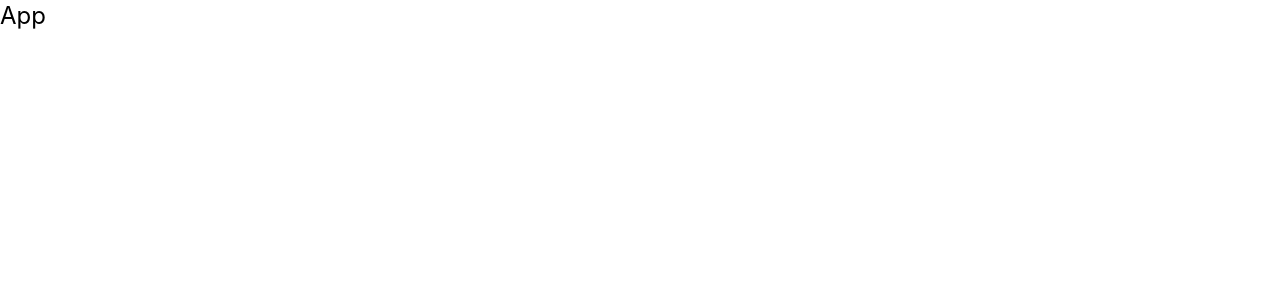
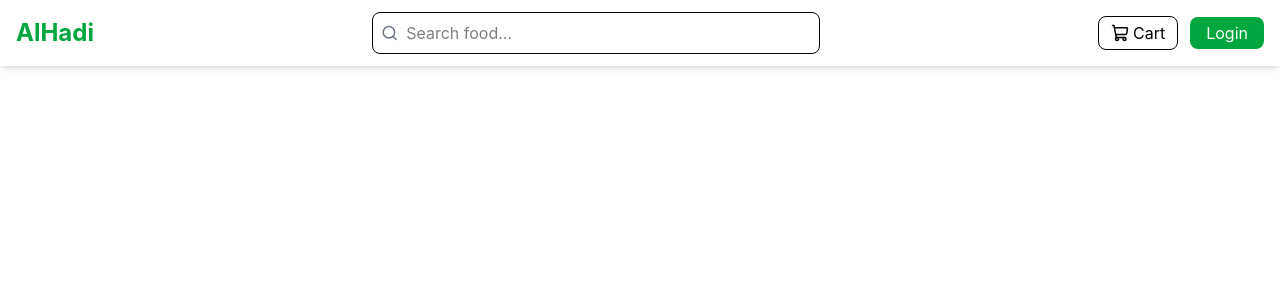
Before and after one commit to saith7860/SaasRestaurant, a React (Vite) app in the folder frontend/: page / in a window 1280 px wide. Shown: the top 300 px of the page. Built offline with nearby package versions, Linux system fonts and the light colour scheme.

Commit message:
Navbar of home page is desinged which shows restuant name with a seach button and cart and login button

```diff
--- a/frontend/package.json
+++ b/frontend/package.json
@@ -11,6 +11,7 @@
   },
   "dependencies": {
     "@tailwindcss/vite": "^4.2.4",
+    "lucide-react": "^1.11.0",
     "react": "^19.2.5",
     "react-dom": "^19.2.5",
     "tailwindcss": "^4.2.4"
--- a/frontend/src/App.tsx
+++ b/frontend/src/App.tsx
@@ -1,7 +1,10 @@
+import Navbar from "./components/Home/Navbar";
 const App = () => {
   return (
-    <div className="text-2xl">App</div>
+   <div>
+    <Navbar restaurnatName='AlHadi'/>
+   </div>
   )
 }
 
-export default App
+export default App;
--- /dev/null
+++ b/frontend/src/components/Home/Navbar.tsx
@@ -0,0 +1,55 @@
+import { Search, ShoppingCart } from "lucide-react";
+import type { FC } from "react";
+import  type { NavbarType } from "../../types/HomePageTypes";
+
+const Navbar:FC<NavbarType> = ({restaurnatName}) => {
+  return (
+    <nav className="w-full shadow-md px-4 py-3 bg-white">
+      <div className="max-w-7xl mx-auto flex items-center justify-between gap-4">
+
+        {/* Logo / Restaurant Name */}
+        <h1 className="text-xl md:text-2xl font-bold text-green-600">
+          {restaurnatName}
+        </h1>
+
+        {/* Search Bar */}
+        <div className="hidden md:flex items-center border rounded-lg px-2 py-1 w-full max-w-md">
+          <Search size={18} className="text-gray-500" />
+          <input
+            type="text"
+            placeholder="Search food..."
+            className="outline-none px-2 py-1 w-full"
+          />
+        </div>
+
+        {/* Right Side */}
+        <div className="flex items-center gap-3">
+
+          {/* Cart */}
+          <button className="flex items-center gap-1 border px-3 py-1 rounded-lg hover:bg-gray-100">
+            <ShoppingCart size={18} />
+            <span className="hidden sm:inline">Cart</span>
+          </button>
+
+          {/* Login */}
+          <button className="bg-green-600 text-white px-4 py-1 rounded-lg hover:bg-green-700">
+
+            Login
+          </button>
+        </div>
+      </div>
+
+      {/* Mobile Search Bar */}
+      <div className="mt-3 md:hidden flex items-center border rounded-lg px-2 py-1">
+        <Search size={18} className="text-gray-500" />
+        <input
+          type="text"
+          placeholder="Search food..."
+          className="outline-none px-2 py-1 w-full"
+        />
+      </div>
+    </nav>
+  );
+};
+
+export default Navbar;
--- /dev/null
+++ b/frontend/src/pages/Home/Home.tsx
@@ -0,0 +1,12 @@
+import Navbar from "../../components/Home/Navbar"
+const Home = () => {
+  return (
+    <>
+    <section>
+
+    </section>
+    </>
+  )
+}
+
+export default Home
--- /dev/null
+++ b/frontend/src/types/HomePageTypes.ts
@@ -0,0 +1,3 @@
+export type NavbarType={
+restaurnatName:string
+}
```
Also changed, not shown: 1 other file (tests, documents, lock files or other folders).
